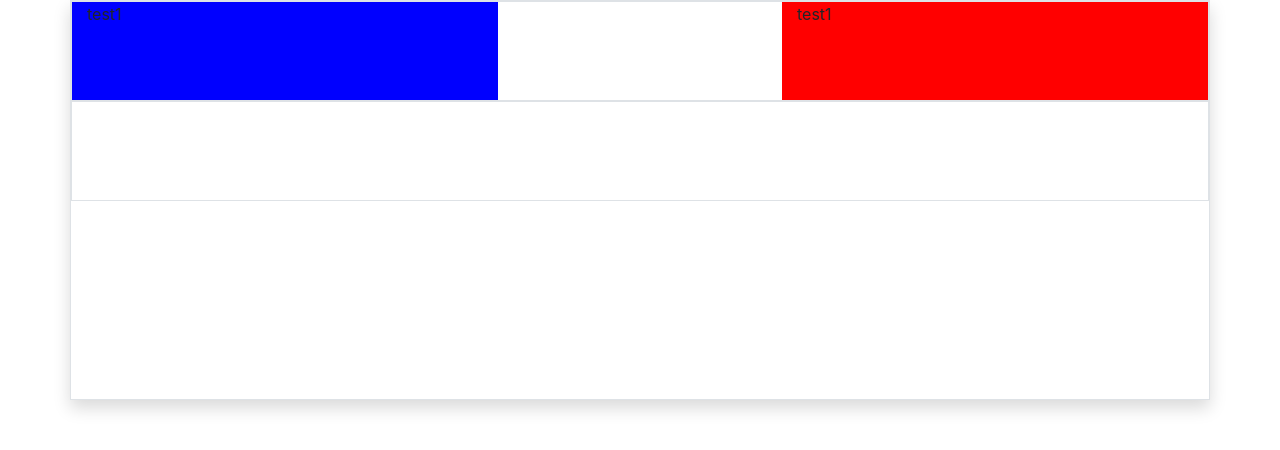
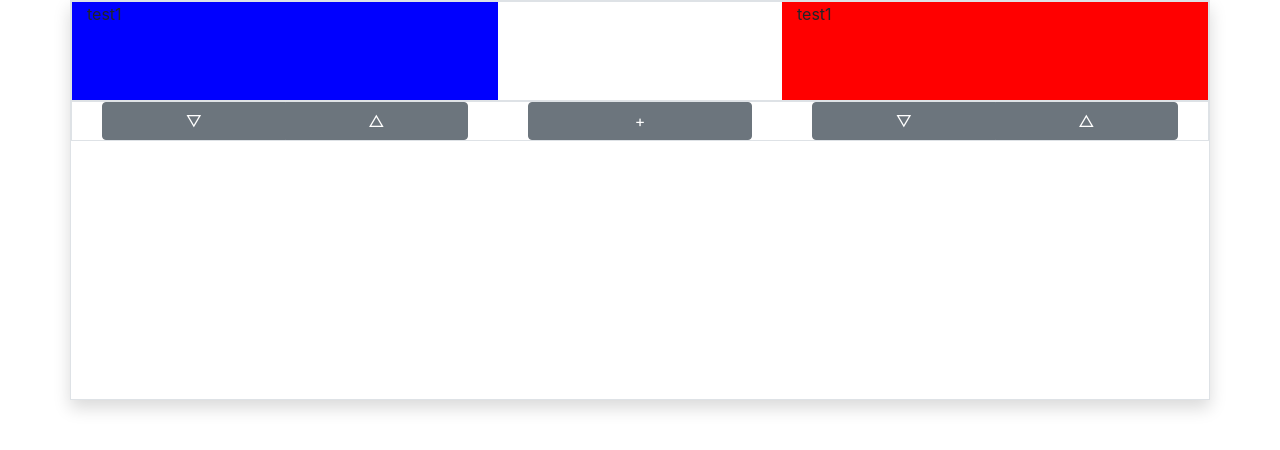
Before and after one commit to toppy42/booksubber_react, a React (Create React App) app: page / in a window 1280 px wide. Shown: the top 450 px of the page. Built offline with nearby package versions, Linux system fonts and the light colour scheme.

Commit message:
add control row interface

```diff
--- a/src/components/ControlRow.js
+++ b/src/components/ControlRow.js
@@ -3,10 +3,24 @@ import React from 'react';
 class ControlRow extends React.Component {
     render(){
         return (
-            <div className='row border' style={{height: '100px'}}>
-                <div className="col-sm" style={{}}></div>
-                <div className="col-sm-3" style={{}}></div>
-                <div className="col-sm" style={{}}></div>
+            <div className='row border' style={{}}>
+                <div className="col-sm" style={{}}>
+                    <div className='btn-group container' role='group' aria-label="Text Controls">
+                        <button className='btn btn-secondary'>▽</button>
+                        <button className='btn btn-secondary'>△</button>
+                    </div>
+                </div>
+                <div className="col-sm-3" style={{}}>
+                    <div className='btn-group container' role='group' aria-label="New Sync Area">
+                        <button className='btn btn-secondary'>+</button>
+                    </div>
+                </div>
+                <div className="col-sm" style={{}}>
+                    <div className='btn-group container' role='group' aria-label="Audio Controls">
+                        <button className='btn btn-secondary'>▽</button>
+                        <button className='btn btn-secondary'>△</button>
+                    </div>
+                </div>
             </div>
         );
     };
```
